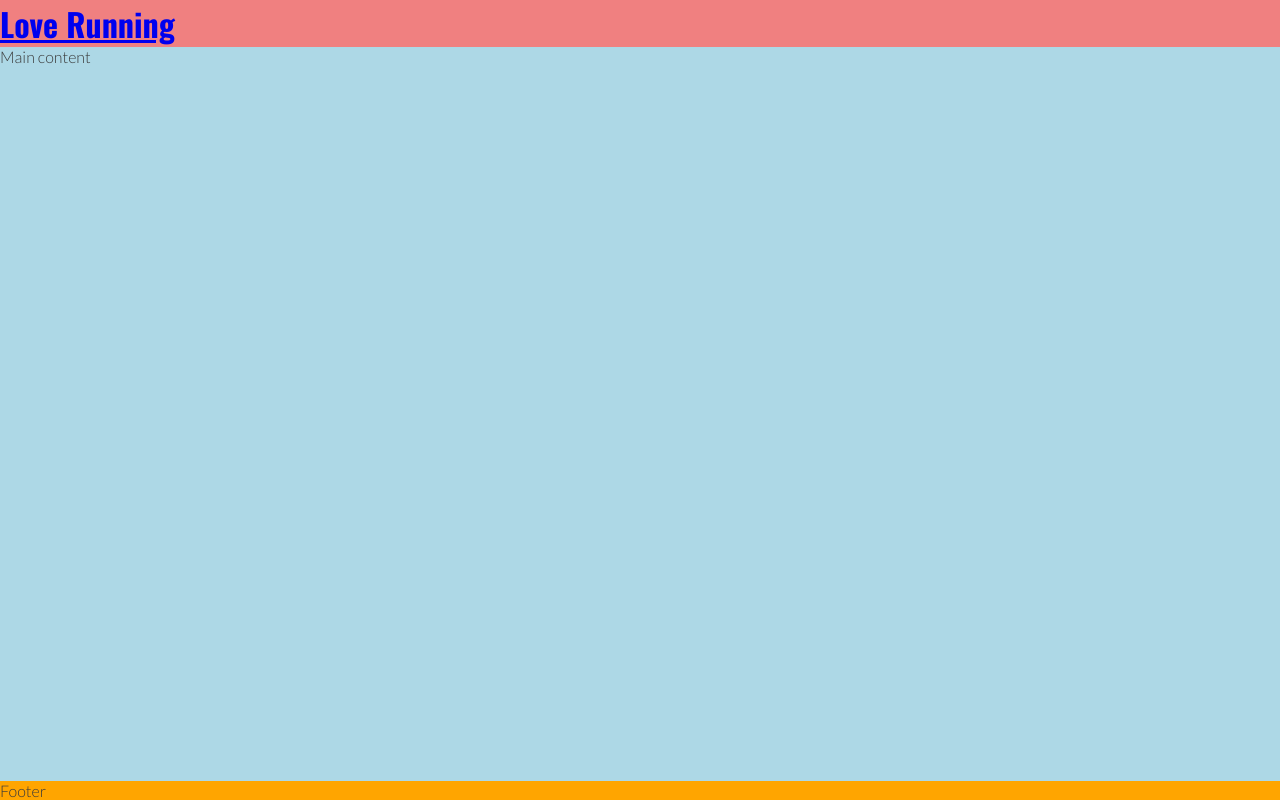
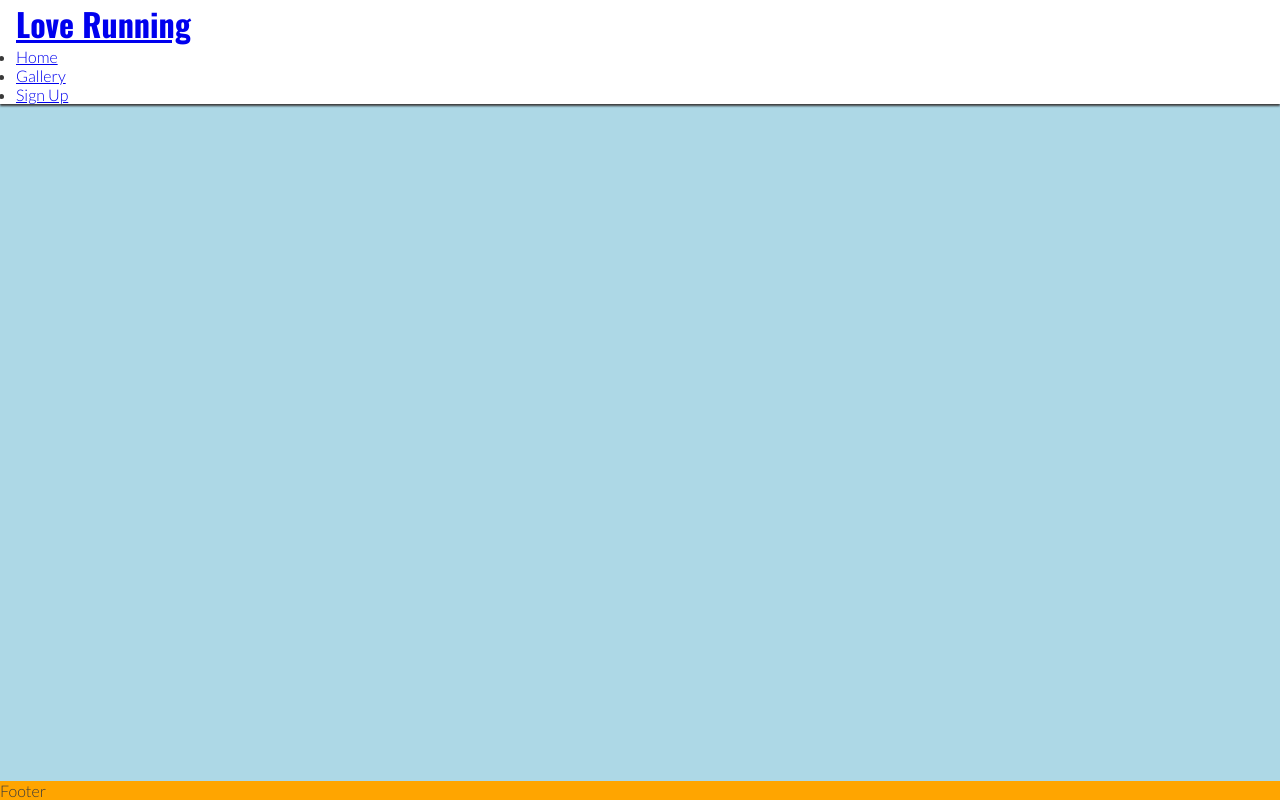
Before and after one commit to aaronodonoghue96/love-running, a plain HTML site: page index.html in a window 1280 px wide. Drawn offline with nearby package versions, Linux system fonts and the light colour scheme.

Commit message:
Make header fixed and change header background colour

```diff
--- a/assets/css/style.css
+++ b/assets/css/style.css
@@ -21,7 +21,12 @@ body {
 
 /*Header*/
 header {
-    background-color: lightcoral;
+    background-color: #ffffff;
+    padding: 0 1rem;
+    position: fixed;
+    z-index: 99;
+    width: 100%;
+    box-shadow: 0 2px 2px #3a3a3a
 }
 
 h1 {
--- a/index.html
+++ b/index.html
@@ -43,6 +43,19 @@
       <a href="index.html">
         <h1 id="logo">Love Running</h1>
       </a>
+      <nav>
+        <ul>
+          <li>
+            <a href="http://">Home</a>
+          </li>
+          <li>
+            <a href="http://">Gallery</a>
+          </li>
+          <li>
+            <a href="http://">Sign Up</a>
+          </li>
+        </ul>
+      </nav>
     </header>
 
     <!-- Main content -->
```
